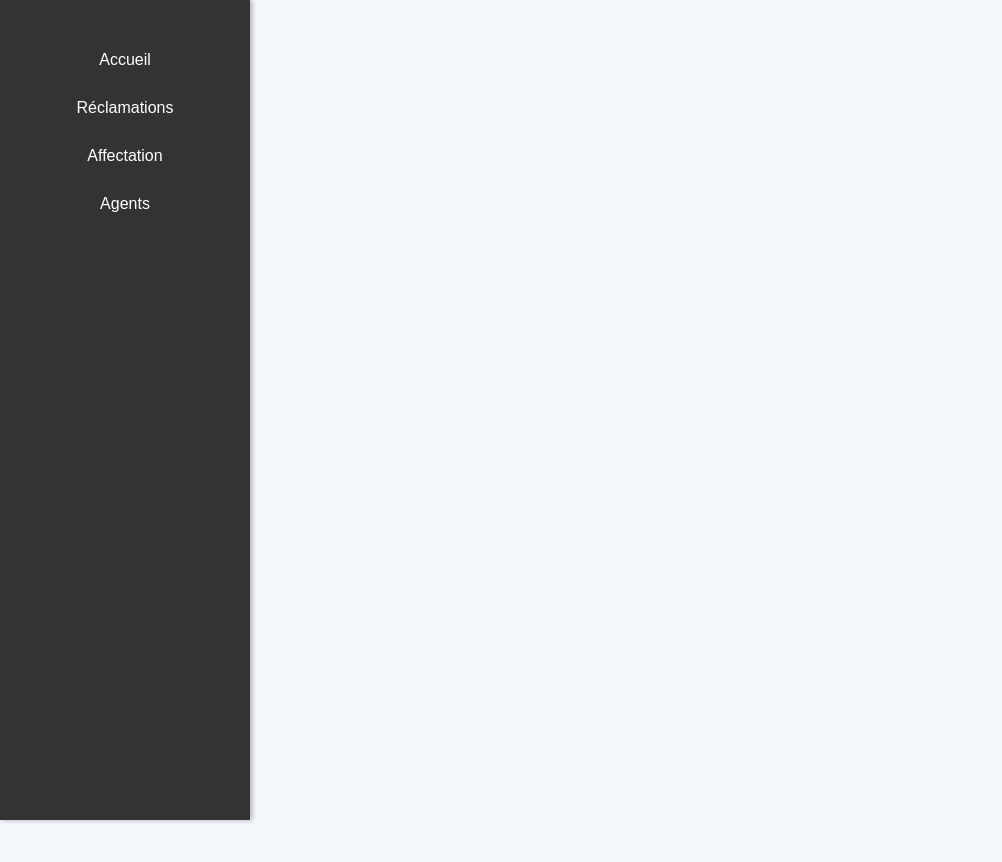
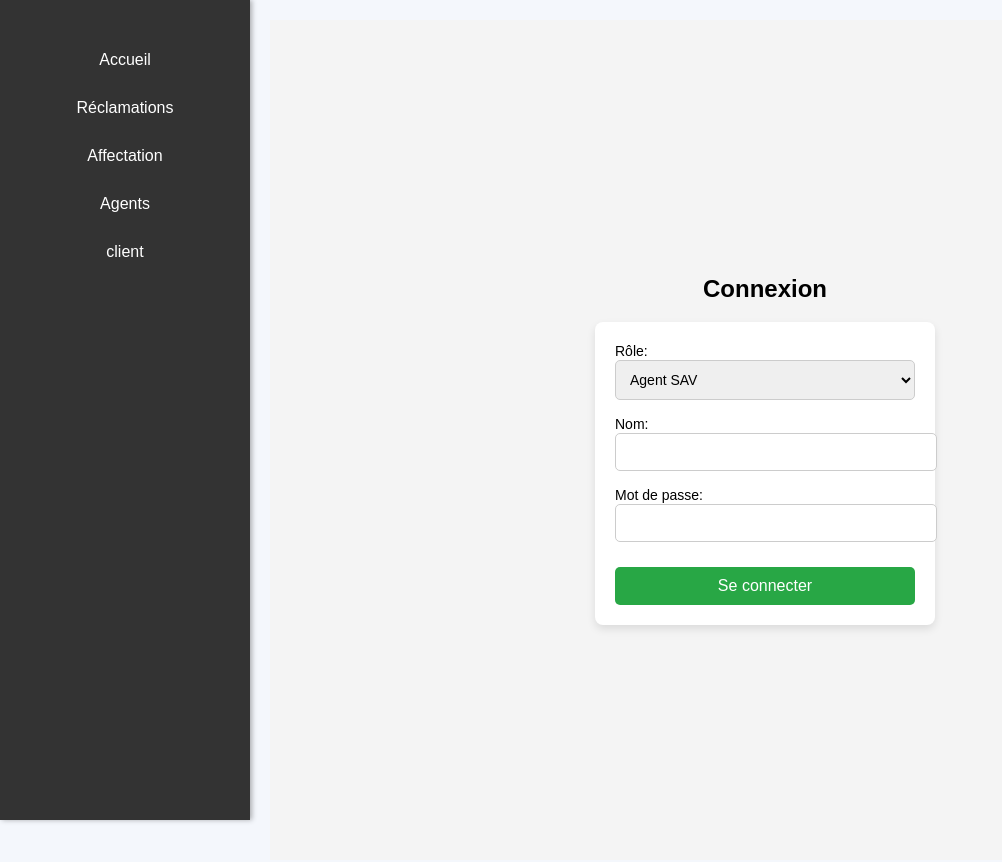
Before and after one commit to haider15/frontendReclamtion, a React (Create React App) app: page /login in a window 1280 px wide. Shown: the top 862 px of the page, without its empty margins (0-1002 px from the left). Before the commit the page ends 800 px from the top, so only its background shows below. Built offline with nearby package versions, Linux system fonts and the light colour scheme.

Commit message:
j ajoute juste pour le design

```diff
--- a/src/App.jsx
+++ b/src/App.jsx
@@ -7,6 +7,8 @@ import ReclamationTable from './components/ReclamationTable';
 import SuiviReclamationTable from './components/SuiviReclamation';
 import Affectation from './components/Affectation';
 import './App.css'; // Importer votre CSS si nécessaire
+import ClientInterface from './components/ClientInterface';
+import Login from './components/Login';
 
 const App = () => {
   return (
@@ -15,12 +17,14 @@ const App = () => {
         <Sidebar />
         <div className="main-content">
           <Routes>
-            <Route path="/" element={<Navigate to="/agents" />} />
+            <Route path="/" element={<Navigate to="/login" />} />
+            <Route path="/login" element={<Login />} />
             <Route path="/agents" element={<AgentSAVTable />} />
             <Route path="/clients" element={<ClientTable />} />
             <Route path="/reclamations" element={<ReclamationTable />} />
             <Route path="/suivi-reclamations" element={<SuiviReclamationTable />} />
             <Route path="/affectation" element={<Affectation />} />
+           < Route path="/client" element={<ClientInterface />} />
           </Routes>
         </div>
       </div>
--- a/src/components/AgentSAVTable.js
+++ b/src/components/AgentSAVTable.js
@@ -5,7 +5,7 @@ const API_URL = process.env.REACT_APP_API_URL;
 
 const AgentSAVTable = () => {
   const [agents, setAgents] = useState([]);
-  const [formData, setFormData] = useState({ nom: '', prenom: '', email: '' });
+  const [formData, setFormData] = useState({ nom: '', competence: '' , motDePasse: ''});
   const [editingId, setEditingId] = useState(null);
   const [showModal, setShowModal] = useState(false);
   const [showDeleteConfirm, setShowDeleteConfirm] = useState(false);
@@ -25,7 +25,7 @@ const AgentSAVTable = () => {
   }, []);
 
   const openModalToAdd = () => {
-    setFormData({ nom: '', prenom: '', email: '' });
+    setFormData({ nom: '',  competence: '', motDePasse: '' });
     setEditingId(null);
     setShowModal(true);
   };
@@ -144,6 +144,7 @@ const AgentSAVTable = () => {
           <tr>
             <th style={styles.th}>Nom</th>
             <th style={styles.th}>Compétence</th>
+            <th style={styles.th}>mot de passe</th>
             <th style={styles.th}>Actions</th>
           </tr>
         </thead>
@@ -152,6 +153,7 @@ const AgentSAVTable = () => {
             <tr key={agent.id}>
               <td style={styles.td}>{agent.nom}</td>
               <td style={styles.td}>{agent.competence}</td>
+              <td style={styles.td}>{agent.motDePasse}</td>
               <td style={styles.td}>
                 <button style={styles.iconBtn} onClick={() => openModalToEdit(agent)}>✏️</button>
                 <button
@@ -179,20 +181,22 @@ const AgentSAVTable = () => {
                 placeholder="Nom"
                 required
               />
+
               <input
                 style={styles.modalInput}
-                name="prenom"
-                value={formData.prenom}
+                name="competence"
+                value={formData.competence}
                 onChange={handleChange}
-                placeholder="Prénom"
+                placeholder="competence"
                 required
               />
+
               <input
                 style={styles.modalInput}
-                name="email"
-                value={formData.email}
+                name="motDePasse"
+                value={formData. motDePasse}
                 onChange={handleChange}
-                placeholder="Email"
+                placeholder=" motDePasse"
                 required
               />
               <div style={styles.modalActions}>
--- /dev/null
+++ b/src/components/ClientInterface.css
@@ -0,0 +1,24 @@
+.client-interface {
+    padding: 20px;
+    max-width: 600px;
+    margin: auto;
+  }
+
+  textarea {
+    width: 100%;
+    margin-bottom: 10px;
+    padding: 10px;
+  }
+
+  button {
+    padding: 8px 16px;
+    margin-top: 10px;
+    cursor: pointer;
+  }
+
+  .historique {
+    margin-top: 20px;
+    background: #f4f4f4;
+    padding: 15px;
+    border-radius: 8px;
+  }
--- /dev/null
+++ b/src/components/ClientInterface.js
@@ -0,0 +1,72 @@
+import React, { useState } from 'react';
+import axios from 'axios';
+import './ClientInterface.css';
+
+const ClientInterface = () => {
+  const [description, setDescription] = useState('');
+  const [historique, setHistorique] = useState([]);
+  const [showHistorique, setShowHistorique] = useState(false);
+  const [clientId] = useState(1); // Remplacer avec l'ID réel du client (stocké via login/localStorage...)
+
+  const API_URL = process.env.REACT_APP_API_URL;
+
+  const handleSubmit = async (e) => {
+    e.preventDefault();
+    try {
+      await axios.post(`${API_URL}/api/reclamations`, {
+        description,
+        client: { id: clientId },
+      });
+      alert('Réclamation envoyée avec succès');
+      setDescription('');
+    } catch (err) {
+      console.error('Erreur lors de l\'ajout de la réclamation', err);
+      alert('Erreur lors de l\'envoi de la réclamation');
+    }
+  };
+
+  const fetchHistorique = async () => {
+    try {
+      const response = await axios.get(`${API_URL}/api/reclamations/`);
+      setHistorique(response.data);
+      setShowHistorique(true);
+    } catch (err) {
+      console.error('Erreur lors du chargement de l\'historique', err);
+    }
+  };
+
+  return (
+    <div className="client-interface">
+      <h2>Ajouter une Réclamation</h2>
+      <form onSubmit={handleSubmit}>
+        <textarea
+          value={description}
+          onChange={(e) => setDescription(e.target.value)}
+          placeholder="Décrivez votre problème..."
+          rows={4}
+          required
+        />
+        <button type="submit">Envoyer</button>
+      </form>
+
+      <hr />
+
+      <button onClick={fetchHistorique}>Voir Historique</button>
+
+      {showHistorique && (
+        <div className="historique">
+          <h3>Historique des Réclamations</h3>
+          <ul>
+            {historique.map(rec => (
+              <li key={rec.id}>
+                <strong>ID:</strong> {rec.id} — <strong>Description:</strong> {rec.description}
+              </li>
+            ))}
+          </ul>
+        </div>
+      )}
+    </div>
+  );
+};
+
+export default ClientInterface;
--- a/src/components/ClientTable.jsx
+++ b/src/components/ClientTable.jsx
@@ -5,7 +5,7 @@ const API_URL = process.env.REACT_APP_API_URL;
 
 const ClientTable = () => {
   const [clients, setClients] = useState([]);
-  const [formData, setFormData] = useState({ nom: '', email: '', telephone: '' });
+  const [formData, setFormData] = useState({ nom: '', email: '', telephone: '', motDePasse: '' });
   const [editingId, setEditingId] = useState(null);
   const [showModal, setShowModal] = useState(false);
   const [showDeleteModal, setShowDeleteModal] = useState(false);
@@ -25,7 +25,7 @@ const ClientTable = () => {
   }, []);
 
   const openModalToAdd = () => {
-    setFormData({ nom: '', email: '', telephone: '' });
+    setFormData({ nom: '', email: '', telephone: '', motDePasse: '' });
     setEditingId(null);
     setShowModal(true);
   };
@@ -149,7 +149,8 @@ const ClientTable = () => {
           <tr>
             <th style={styles.th}>Nom</th>
             <th style={styles.th}>Email</th>
-            <th style={styles.th}>telephone</th>
+            <th style={styles.th}>Téléphone</th>
+            <th style={styles.th}>Mot de passe</th>
             <th style={styles.th}>Actions</th>
           </tr>
         </thead>
@@ -159,6 +160,7 @@ const ClientTable = () => {
               <td style={styles.td}>{client.nom}</td>
               <td style={styles.td}>{client.email}</td>
               <td style={styles.td}>{client.telephone}</td>
+              <td style={styles.td}>{client.motDePasse}</td>
               <td style={styles.td}>
                 <button style={styles.iconBtn} onClick={() => openModalToEdit(client)}>✏️</button>
                 <button style={{ ...styles.iconBtn, color: 'red' }} onClick={() => handleDelete(client)}>🗑️</button>
@@ -168,7 +170,6 @@ const ClientTable = () => {
         </tbody>
       </table>
 
-      {/* Modal de confirmation de suppression */}
       {showDeleteModal && (
         <div style={styles.modalOverlay}>
           <div style={styles.modalContent}>
@@ -181,7 +182,6 @@ const ClientTable = () => {
         </div>
       )}
 
-      {/* Modal de gestion des clients (ajout/modification) */}
       {showModal && (
         <div style={styles.modalOverlay}>
           <div style={styles.modalContent}>
@@ -200,7 +200,7 @@ const ClientTable = () => {
                 name="email"
                 value={formData.email}
                 onChange={handleChange}
-                placeholder="email"
+                placeholder="Email"
                 required
               />
               <input
@@ -208,7 +208,16 @@ const ClientTable = () => {
                 name="telephone"
                 value={formData.telephone}
                 onChange={handleChange}
-                placeholder="telephone"
+                placeholder="Téléphone"
+                required
+              />
+              <input
+                type="password"
+                style={styles.modalInput}
+                name="motDePasse"
+                value={formData.motDePasse}
+                onChange={handleChange}
+                placeholder="Mot de passe"
                 required
               />
               <div style={styles.modalActions}>
--- /dev/null
+++ b/src/components/Login.js
@@ -0,0 +1,146 @@
+import React, { useState } from 'react';
+import axios from 'axios';
+import { useNavigate } from 'react-router-dom';
+
+const API_URL = process.env.REACT_APP_API_URL || 'http://localhost:8081';
+
+function Login() {
+  const [nom, setNom] = useState('');
+  const [motDePasse, setMotDePasse] = useState('');
+  const [role, setRole] = useState('agent'); // rôle par défaut
+  const [erreur, setErreur] = useState('');
+  const navigate = useNavigate();
+
+  const handleSubmit = async (e) => {
+    e.preventDefault();
+    setErreur('');
+
+    if (role === 'admin') {
+      if (nom === 'admin' && motDePasse === '123456') {
+        navigate('/admin');
+      } else {
+        setErreur('Nom ou mot de passe admin incorrect');
+      }
+      return;
+    }
+
+    // Préparer l’endpoint selon le rôle
+    let endpoint = '';
+    if (role === 'agent') {
+      endpoint = `${API_URL}/api/agents/login`;
+    } else if (role === 'client') {
+      endpoint = `${API_URL}/api/clients/login`;
+    }
+
+    try {
+      const res = await axios.post(endpoint, { nom, motDePasse });
+
+      if (res.status === 200 && res.data.id) {
+        // Rediriger selon le rôle
+        if (role === 'agent') {
+          navigate('/agents');
+        } else if (role === 'client') {
+          navigate('/clients');
+        }
+      } else {
+        setErreur('Nom ou mot de passe incorrect');
+      }
+    } catch (err) {
+      console.error('Erreur de connexion:', err.response);
+      setErreur(err.response?.data?.message || 'Nom ou mot de passe incorrect');
+    }
+  };
+
+  return (
+    <div style={styles.container}>
+      <h2>Connexion</h2>
+      <form onSubmit={handleSubmit} style={styles.form}>
+        <div style={styles.inputGroup}>
+          <label style={styles.label}>Rôle:</label>
+          <select
+            value={role}
+            onChange={(e) => setRole(e.target.value)}
+            style={styles.input}
+          >
+            <option value="agent">Agent SAV</option>
+            <option value="client">Client</option>
+            <option value="admin">Admin</option>
+          </select>
+        </div>
+        <div style={styles.inputGroup}>
+          <label style={styles.label}>Nom:</label>
+          <input
+            type="text"
+            value={nom}
+            onChange={(e) => setNom(e.target.value)}
+            required
+            style={styles.input}
+          />
+        </div>
+        <div style={styles.inputGroup}>
+          <label style={styles.label}>Mot de passe:</label>
+          <input
+            type="password"
+            value={motDePasse}
+            onChange={(e) => setMotDePasse(e.target.value)}
+            required
+            style={styles.input}
+          />
+        </div>
+        <button type="submit" style={styles.button}>Se connecter</button>
+        {erreur && <p style={styles.error}>{erreur}</p>}
+      </form>
+    </div>
+  );
+}
+
+const styles = {
+  container: {
+    display: 'flex',
+    flexDirection: 'column',
+    alignItems: 'center',
+    justifyContent: 'center',
+    height: '100vh',
+    backgroundColor: '#f4f4f4',
+    padding: '20px'
+  },
+  form: {
+    display: 'flex',
+    flexDirection: 'column',
+    width: '300px',
+    padding: '20px',
+    backgroundColor: '#fff',
+    borderRadius: '8px',
+    boxShadow: '0 4px 8px rgba(0,0,0,0.1)',
+  },
+  inputGroup: {
+    marginBottom: '15px'
+  },
+  label: {
+    fontSize: '14px',
+    marginBottom: '5px'
+  },
+  input: {
+    width: '100%',
+    padding: '10px',
+    borderRadius: '5px',
+    border: '1px solid #ccc',
+    fontSize: '14px'
+  },
+  button: {
+    padding: '10px',
+    backgroundColor: '#28a745',
+    color: '#fff',
+    border: 'none',
+    borderRadius: '5px',
+    cursor: 'pointer',
+    fontSize: '16px'
+  },
+  error: {
+    color: 'red',
+    fontSize: '14px',
+    marginTop: '10px'
+  }
+};
+
+export default Login;
--- a/src/components/Sidebar.js
+++ b/src/components/Sidebar.js
@@ -10,6 +10,7 @@ const Sidebar = () => {
         <li><a href="/reclamations">Réclamations</a></li>
         <li><a href="/affectation">Affectation</a></li>
         <li><a href="/agents">Agents</a></li>
+        <li><a href="/clients">client</a></li>
         {/* Ajoutez d'autres liens ici si nécessaire */}
       </ul>
     </div>
```
